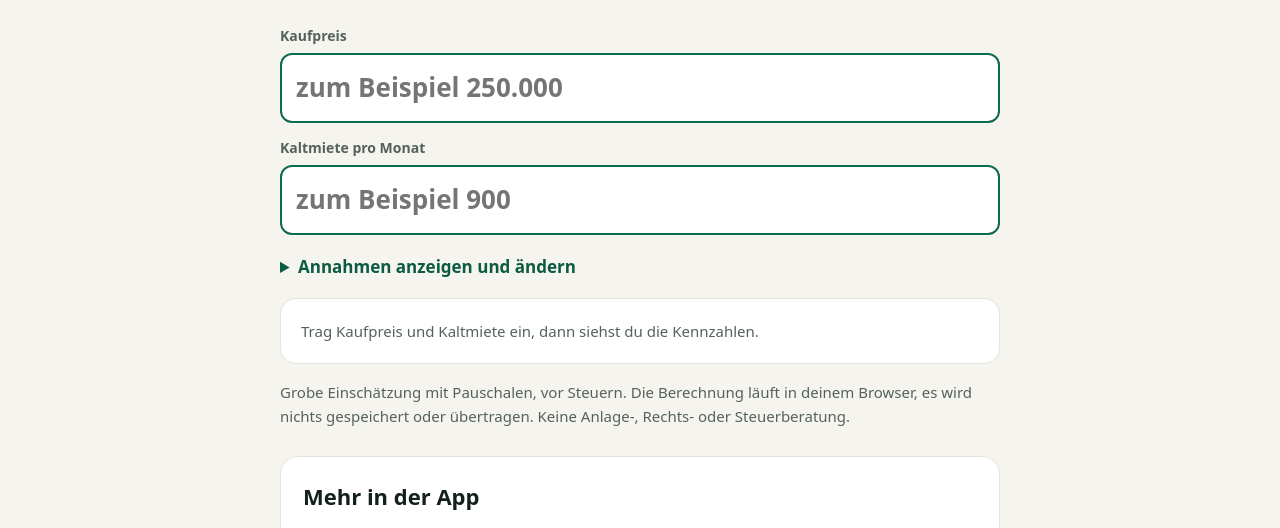
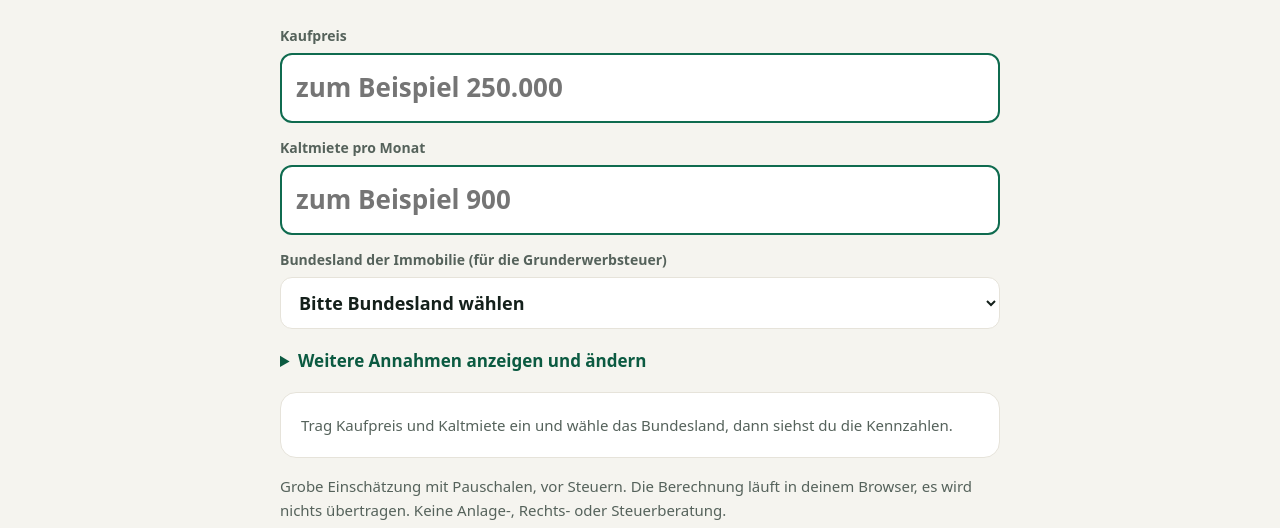
Before and after one commit to buehlphilipp/brick-website, a plain HTML site: page schnellcheck/index.html in a window 1280 px wide. Shown: the part 225-753 px from the top of the page. Drawn offline with Linux system fonts and the light colour scheme.

Commit message:
Add files via upload

```diff
--- a/schnellcheck/index.html
+++ b/schnellcheck/index.html
@@ -23,10 +23,11 @@
 <div class="gross"><label for="kp">Kaufpreis</label><input id="kp" inputmode="decimal" autocomplete="off" placeholder="zum Beispiel 250.000"></div>
 <div class="gross"><label for="mi">Kaltmiete pro Monat</label><input id="mi" inputmode="decimal" autocomplete="off" placeholder="zum Beispiel 900"></div>
 
+<label for="bl">Bundesland der Immobilie (für die Grunderwerbsteuer)</label>
+<select id="bl"></select>
+
 <details>
-<summary>Annahmen anzeigen und ändern</summary>
-<label for="bl">Bundesland (Grunderwerbsteuer)</label>
-<select id="bl"></select>
+<summary>Weitere Annahmen anzeigen und ändern</summary>
 <div class="zwei">
 <div><label for="ek">Eigenkapital in % der Gesamtinvestition</label><input id="ek" inputmode="decimal" value="20"></div>
 <div><label for="kosten">Nicht umlagefähige Kosten in % der Miete</label><input id="kosten" inputmode="decimal" value="20"></div>
@@ -35,9 +36,10 @@
 <div><label for="notar">Notar und Grundbuch in %</label><input id="notar" inputmode="decimal" value="1,3"></div>
 <div><label for="makler">Makler in %</label><input id="makler" inputmode="decimal" value="3,57"></div>
 </div>
+<p class="muted" style="margin:12px 0 0">Deine Annahmen und das Bundesland merkt sich diese Seite auf deinem Gerät. <a href="#" id="reset">Zurücksetzen</a></p>
 </details>
 
-<div id="leer" class="card muted">Trag Kaufpreis und Kaltmiete ein, dann siehst du die Kennzahlen.</div>
+<div id="leer" class="card muted">Trag Kaufpreis und Kaltmiete ein und wähle das Bundesland, dann siehst du die Kennzahlen.</div>
 
 <div id="res" hidden>
 <div class="ergebnis">
@@ -53,14 +55,14 @@
 </div>
 </div>
 
-<p class="muted" style="margin-top:16px">Grobe Einschätzung mit Pauschalen, vor Steuern. Die Berechnung läuft in deinem Browser, es wird nichts gespeichert oder übertragen. Keine Anlage-, Rechts- oder Steuerberatung.</p>
+<p class="muted" style="margin-top:16px">Grobe Einschätzung mit Pauschalen, vor Steuern. Die Berechnung läuft in deinem Browser, es wird nichts übertragen. Keine Anlage-, Rechts- oder Steuerberatung.</p>
 </div>
 
 <div class="cta">
 <h2>Mehr in der App</h2>
 <p><span class="appname">Brick</span> rechnet auch Fix &amp; Flip und zeigt Prognose, Tilgungsplan, Stresstest und das Maximalgebot. Mit einer Bankunterlage als PDF und dem Vergleich mehrerer Objekte.</p>
 <p><span class="badge">Bald im App Store</span></p>
-<p class="muted">Für iPhone und iPad. Eine Android-Version ist geplant.</p>
+<p class="muted">Für iPhone und iPad. Bald auch auf Android.</p>
 </div>
 
 <script>
@@ -68,13 +70,33 @@
   var BL = [["Baden-Württemberg",5],["Bayern",3.5],["Berlin",6],["Brandenburg",6.5],["Bremen",5.5],["Hamburg",5.5],["Hessen",6],["Mecklenburg-Vorpommern",6],["Niedersachsen",5],["Nordrhein-Westfalen",6.5],["Rheinland-Pfalz",5],["Saarland",6.5],["Sachsen",5.5],["Sachsen-Anhalt",5],["Schleswig-Holstein",6.5],["Thüringen",5]];
   var $ = function (id) { return document.getElementById(id); };
   var sel = $('bl');
+  var ph = document.createElement('option');
+  ph.value = '';
+  ph.textContent = 'Bitte Bundesland wählen';
+  sel.appendChild(ph);
   BL.forEach(function (b, i) {
     var o = document.createElement('option');
     o.value = String(i);
     o.textContent = b[0] + ' (' + String(b[1]).replace('.', ',') + ' %)';
-    if (b[0] === 'Hessen') o.selected = true;
     sel.appendChild(o);
   });
+  var KEY = 'brick-schnellcheck-annahmen';
+  var FELDER = ['bl', 'ek', 'kosten', 'zins', 'tilg', 'notar', 'makler'];
+  var STANDARD = {bl: '', ek: '20', kosten: '20', zins: '3,5', tilg: '1,5', notar: '1,3', makler: '3,57'};
+  function laden() {
+    try {
+      var d = JSON.parse(localStorage.getItem(KEY) || 'null');
+      if (d) FELDER.forEach(function (f) { if (typeof d[f] === 'string') $(f).value = d[f]; });
+    } catch (e) {}
+    if (sel.value !== '' && !BL[parseInt(sel.value, 10)]) sel.value = '';
+  }
+  function speichern() {
+    try {
+      var d = {};
+      FELDER.forEach(function (f) { d[f] = $(f).value; });
+      localStorage.setItem(KEY, JSON.stringify(d));
+    } catch (e) {}
+  }
   function zahl(t) {
     var s = String(t).replace(/\./g, '').replace(',', '.').replace(/[^0-9.\-]/g, '');
     var n = parseFloat(s);
@@ -93,7 +115,9 @@
   }
   function rechne() {
     var kp = zahl($('kp').value), mi = zahl($('mi').value);
-    var ok = kp > 0 && mi > 0;
+    var blOk = sel.value !== '' && !!BL[parseInt(sel.value, 10)];
+    var ok = kp > 0 && mi > 0 && blOk;
+    sel.style.borderColor = (!blOk && kp > 0 && mi > 0) ? '#A03D14' : '';
     $('leer').hidden = ok;
     $('res').hidden = !ok;
     if (!ok) return;
@@ -119,9 +143,16 @@
   ['kp', 'mi'].forEach(function (id) {
     $(id).addEventListener('input', function () { gruppe($(id)); rechne(); });
   });
-  ['bl', 'ek', 'kosten', 'zins', 'tilg', 'notar', 'makler'].forEach(function (id) {
-    $(id).addEventListener('input', rechne);
+  FELDER.forEach(function (id) {
+    $(id).addEventListener('input', function () { speichern(); rechne(); });
   });
+  $('reset').addEventListener('click', function (e) {
+    e.preventDefault();
+    FELDER.forEach(function (f) { $(f).value = STANDARD[f]; });
+    try { localStorage.removeItem(KEY); } catch (x) {}
+    rechne();
+  });
+  laden();
   rechne();
 })();
 </script>
```
